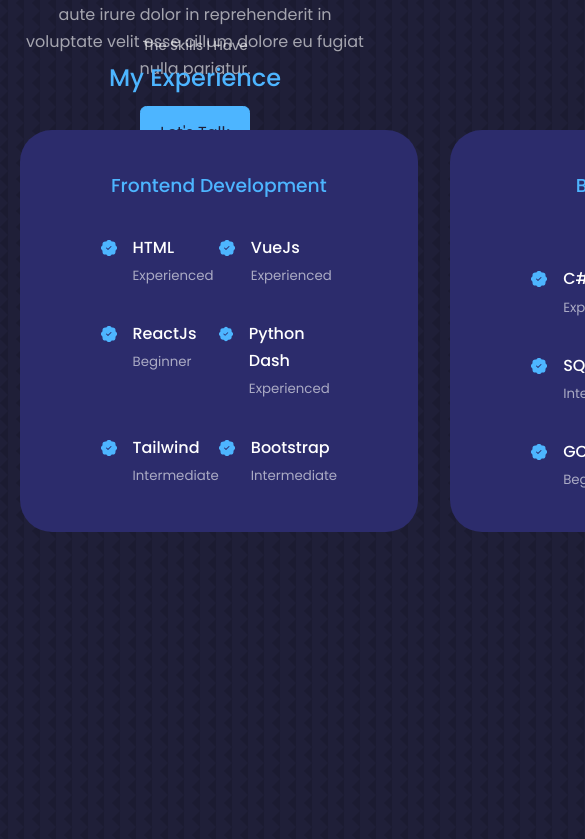
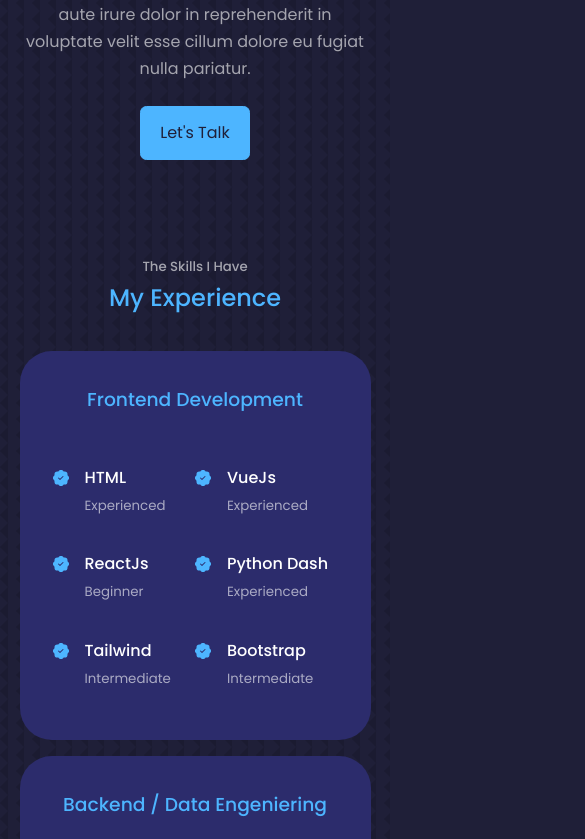
Before and after one commit to Boris-sys/react-portfolio, a React (Create React App) app: page / in a window 390 px wide. Shown: the part 1845-2684 px from the top of the page, 585 px wide, since content can reach past the window. Built offline with nearby package versions, Linux system fonts and the light colour scheme.

Commit message:
experience mobile syling and general comments added

```diff
--- a/src/components/about/About.jsx
+++ b/src/components/about/About.jsx
@@ -17,6 +17,7 @@
           </div>
         </div>
 
+        {/* When mobile sizing applied and articles numbers not even the last card should be centered */}
         <div className='about__content'>
           <div className='about__cards'>
 
--- a/src/components/experience/experience.css
+++ b/src/components/experience/experience.css
@@ -39,3 +39,29 @@
     margin-top: 6px;
     color: var(--color-primary);
 }
+
+/*MEDIA MD DEVICE SIZES*/
+@media screen  and (max-width: 1024px){
+    .experience__container{
+        grid-template-columns: 1fr;
+    }
+    .experience__container > div {
+        width: 80%;
+        padding: 2rem;
+        margin: 0 auto;
+    }
+    .experience__content{
+        padding: 1rem;
+    }
+}
+
+/*MEDIA SM DEVICE SIZES*/
+@media screen  and (max-width: 600px){
+    .experience__container{
+        gap: 1rem;
+    }
+    .experience__container > div{
+        width: 100%;
+        padding: 2rem 1rem;
+    }
+}
--- a/src/components/header/Header.jsx
+++ b/src/components/header/Header.jsx
@@ -14,9 +14,12 @@
         <CTA />
         <HeaderSocials />
         <div className='me'>
+          {/* Picture should be png with transparent backgorund */}
+          {/* bottom fadeout in bottom picture could be a nice option */}
           <img src={ME} alt="me" />
         </div>
       </div>
+      {/* I should include theme switcher next to "Scroll Down" or at the bottom of the page */}
       <a href="#contact" className='scroll__down'>Scroll Down</a>
     </header>
   )
--- a/src/components/header/header.css
+++ b/src/components/header/header.css
@@ -47,6 +47,7 @@
     overflow: hidden;
     padding: 5rem 1.5rem 1.5rem 1.5rem;
 }
+/* Picture gets cropped when re-sizing horizontally... review pending */
 
 .scroll__down{
     position: absolute;
--- a/src/index.css
+++ b/src/index.css
@@ -59,7 +59,7 @@
 
 section{
     margin-top: 8rem;
-    height: 100vh;
+    /*height: 100vh;*/
 }
 
 section > h2,
```
